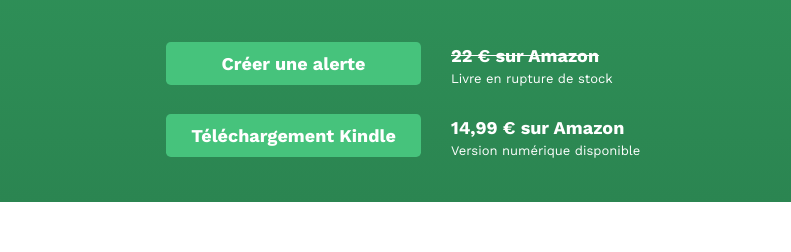
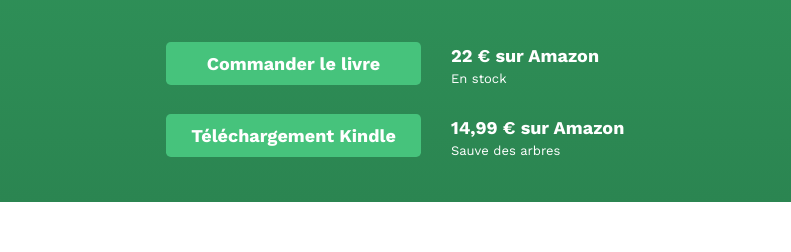
Before and after one commit to bboulesteix/obsession-service-client, a plain HTML site: page index.html in a window 1280 px wide. Shown: the part 361-613 px from the top of the page, 489-1280 px from the left. Drawn offline with nearby package versions, Linux system fonts and the light colour scheme.

Commit message:
Change order button copy

```diff
--- a/index.html
+++ b/index.html
@@ -64,11 +64,11 @@
                 <div class="book__btn-group">
                   <div class="row">
                     <div class="col-12 col-xl-6 book__btn-group__button">
-                      <a href="https://jo.tl/notif-stock" target="_blank" class="btn btn-success btn-lg btn-block">Créer une alerte</a>
+                      <a href="https://jo.tl/2NNbi8w" target="_blank" class="btn btn-success btn-lg btn-block">Commander le livre</a>
                     </div>
                     <div class="col-12 col-xl-6 book__btn-group__description">
-                      <div class="book__btn-group__price"><del>22&nbsp;€ sur Amazon</del></div>
-                      <div class="book__btn-group__date">Livre en rupture de stock</div>
+                      <div class="book__btn-group__price">22&nbsp;€ sur Amazon</div>
+                      <div class="book__btn-group__date">En stock</div>
                     </div>
                   </div>
                   <div class="row mt-2">
@@ -77,7 +77,7 @@
                     </div>
                     <div class="col-12 col-xl-6">
                       <div class="book__btn-group__price">14,99&nbsp;€ sur Amazon</div>
-                      <div class="book__btn-group__date">Version numérique disponible</div>
+                      <div class="book__btn-group__date">Sauve des arbres</div>
                     </div>
                   </div>
                 </div>
```
